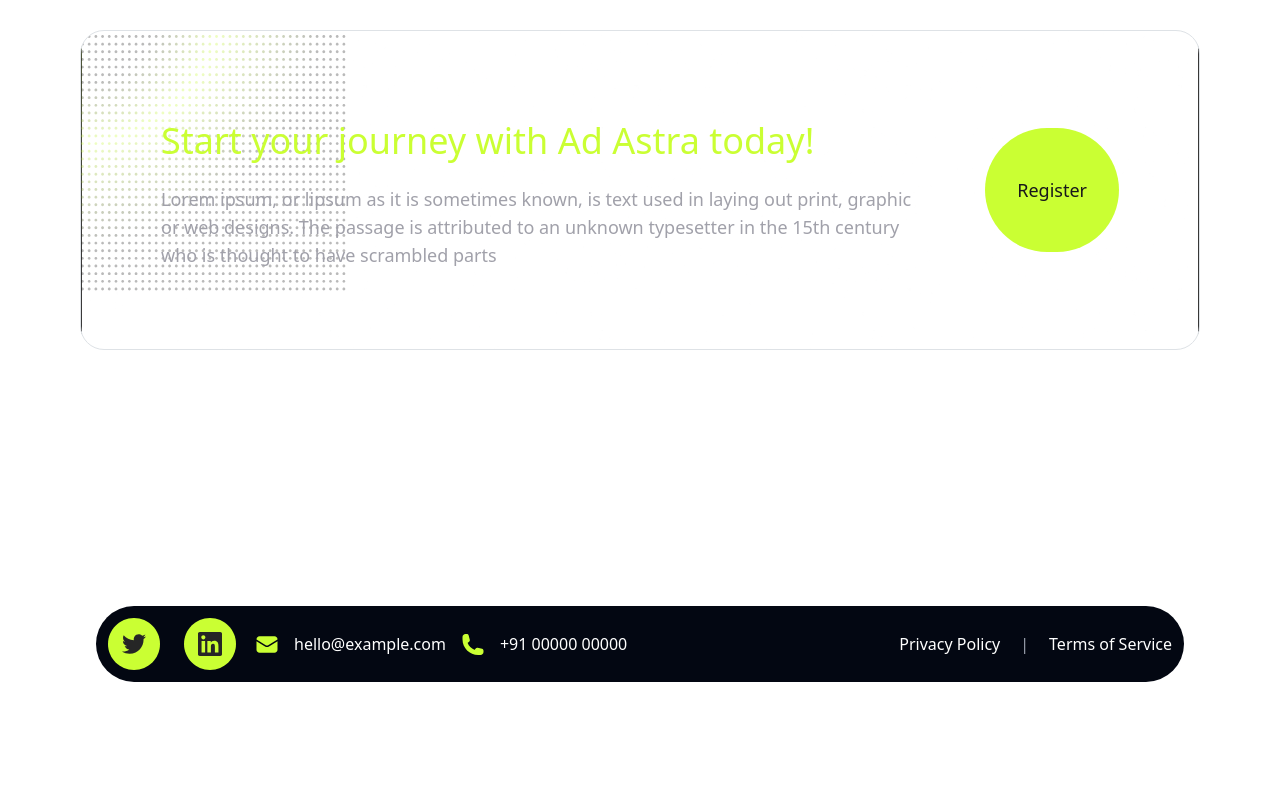
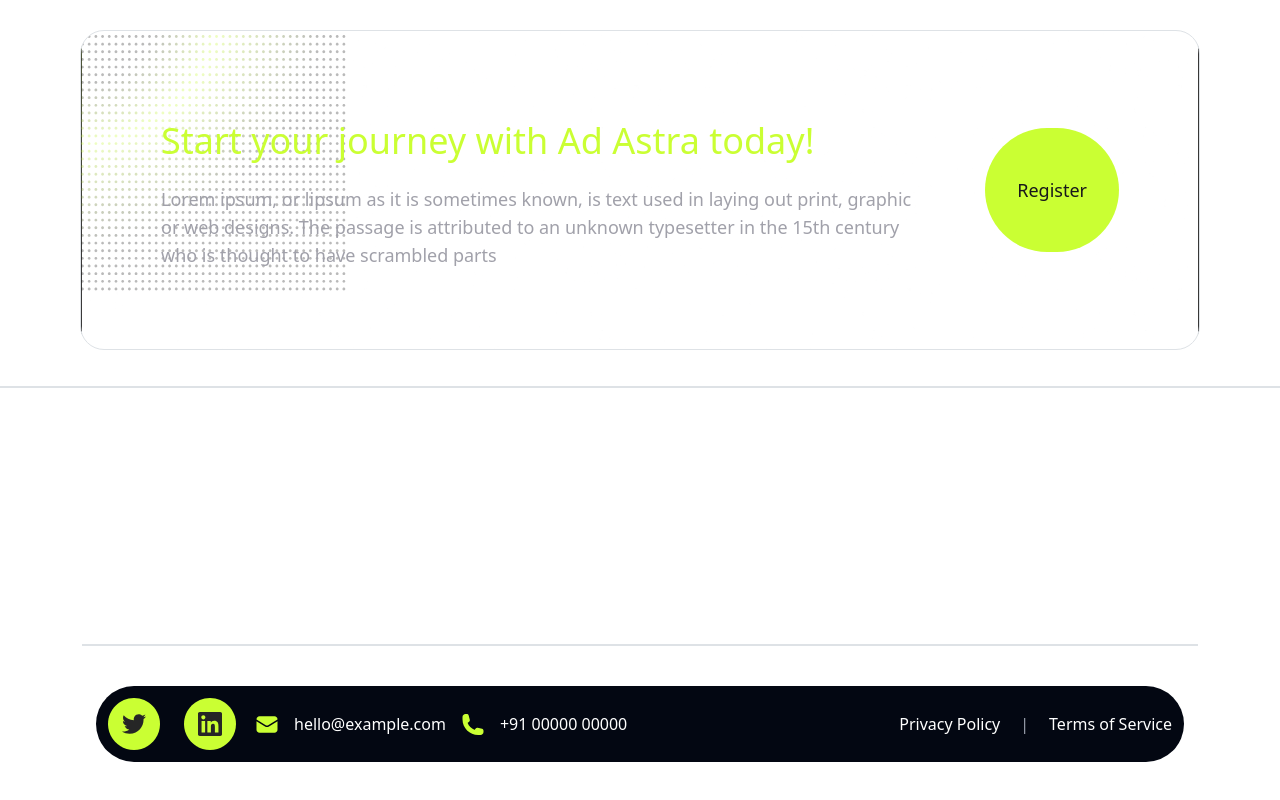
Before and after one commit to AdAstraCIT/AdAstraWeb, a SvelteKit app: page / in a window 1280 px wide. Shown: the part 4080-4880 px from the top of the page. Built offline with nearby package versions, Linux system fonts and the light colour scheme.

Commit message:
Update Footer component styling

```diff
--- a/src/components/Footer.svelte
+++ b/src/components/Footer.svelte
@@ -2,13 +2,20 @@
 	import { Logo, twitter, linkedin, email, phone } from '$lib';
 </script>
 
+<div
+	class="self-stretch mt-9 w-full border border-solid bg-neutral-800 border-neutral-800 min-h-[1px] max-md:max-w-full"
+></div>
+
 <div id="logo_part" class="mt-1">
 	<img id="logo" src={Logo} alt="" class="h-16 w-auto mt-24 mb-24 block mx-auto" />
 </div>
+<div
+	class="shrink-0 mt-20 max-w-full h-px border border-solid bg-neutral-800 border-neutral-800 w-[1116px] max-md:mt-10 mx-auto"
+></div>
 
 <div
 	id="footbar"
-	class="flex flex-row justify-between items-center bg-gray-950 text-white p-2 mb-36 mx-24 rounded-full"
+	class="flex flex-row justify-between items-center bg-gray-950 text-white p-2 mt-10 mb-36 mx-24 rounded-full"
 >
 	<div class="flex items-center space-x-4">
 		<a
```
